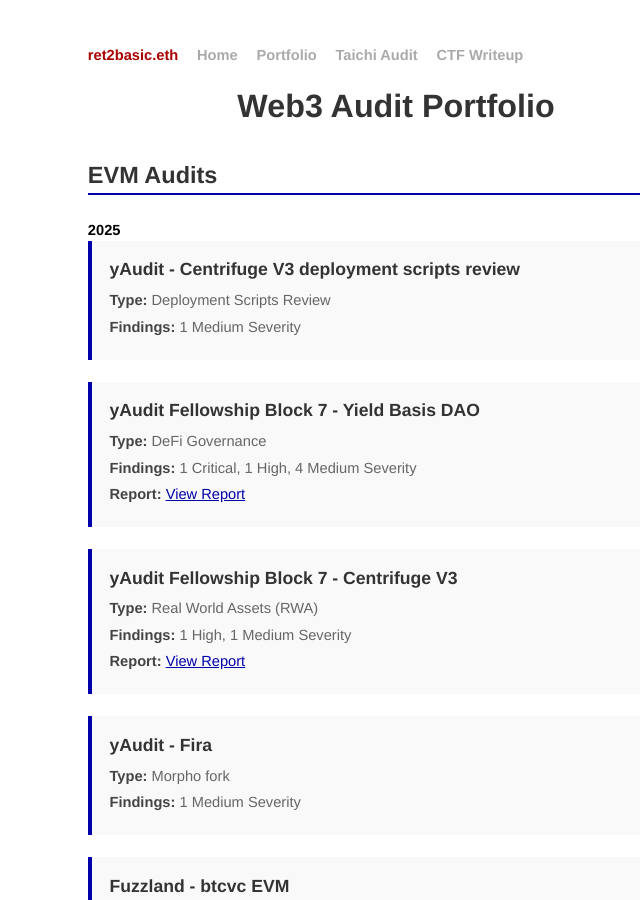
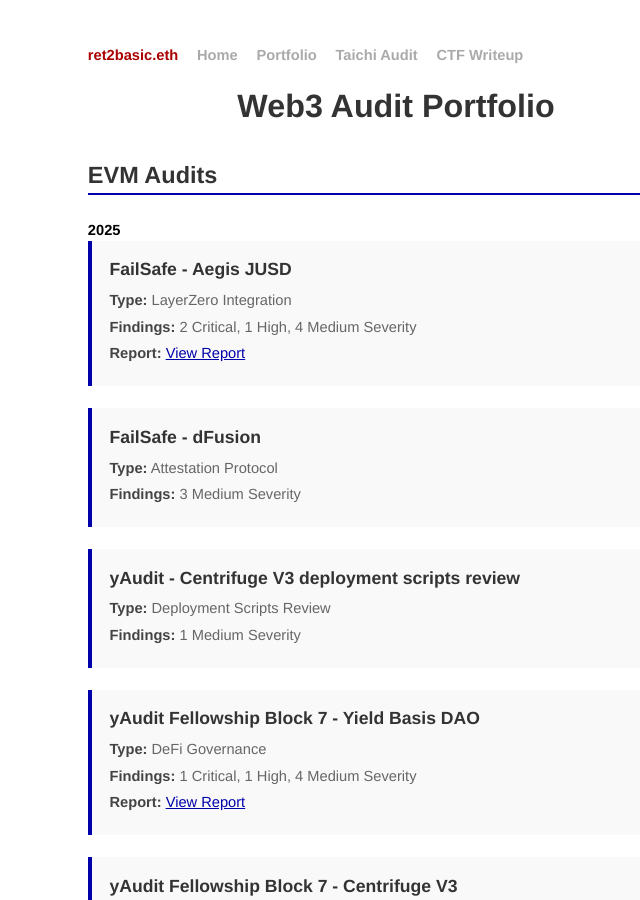
Before and after one commit to ret2basic/ret2basic.github.io, a Jekyll site: the page built from audits.html, in a window 1280 px wide and 900 px high. Shown: the whole window, without its empty margins (244-884 px from the left). Built offline with Jekyll 4.4.1, drawn with Linux system fonts in a browser that asks for light colours; some of the changed text lies outside the part shown.

Commit message:
audits: add failsafe entries and update stats

```diff
--- a/audits.html
+++ b/audits.html
@@ -11,6 +11,23 @@
     <h2>EVM Audits</h2>
 
     <h3>2025</h3>
+
+    <div class="audit-item">
+      <h3>FailSafe - Aegis JUSD</h3>
+      <div class="audit-details">
+        <p><strong>Type:</strong> LayerZero Integration</p>
+        <p><strong>Findings:</strong> 2 Critical, 1 High, 4 Medium Severity</p>
+        <p><strong>Report:</strong> <a href="https://getfailsafe.com/aegis-jusd-smart-contract-audit" target="_blank">View Report</a></p>
+      </div>
+    </div>
+
+    <div class="audit-item">
+      <h3>FailSafe - dFusion</h3>
+      <div class="audit-details">
+        <p><strong>Type:</strong> Attestation Protocol</p>
+        <p><strong>Findings:</strong> 3 Medium Severity</p>
+      </div>
+    </div>
 
     <div class="audit-item">
       <h3>yAudit - Centrifuge V3 deployment scripts review</h3>
```
Also changed, not shown: other parts of audits.html (+5 -5 lines).
